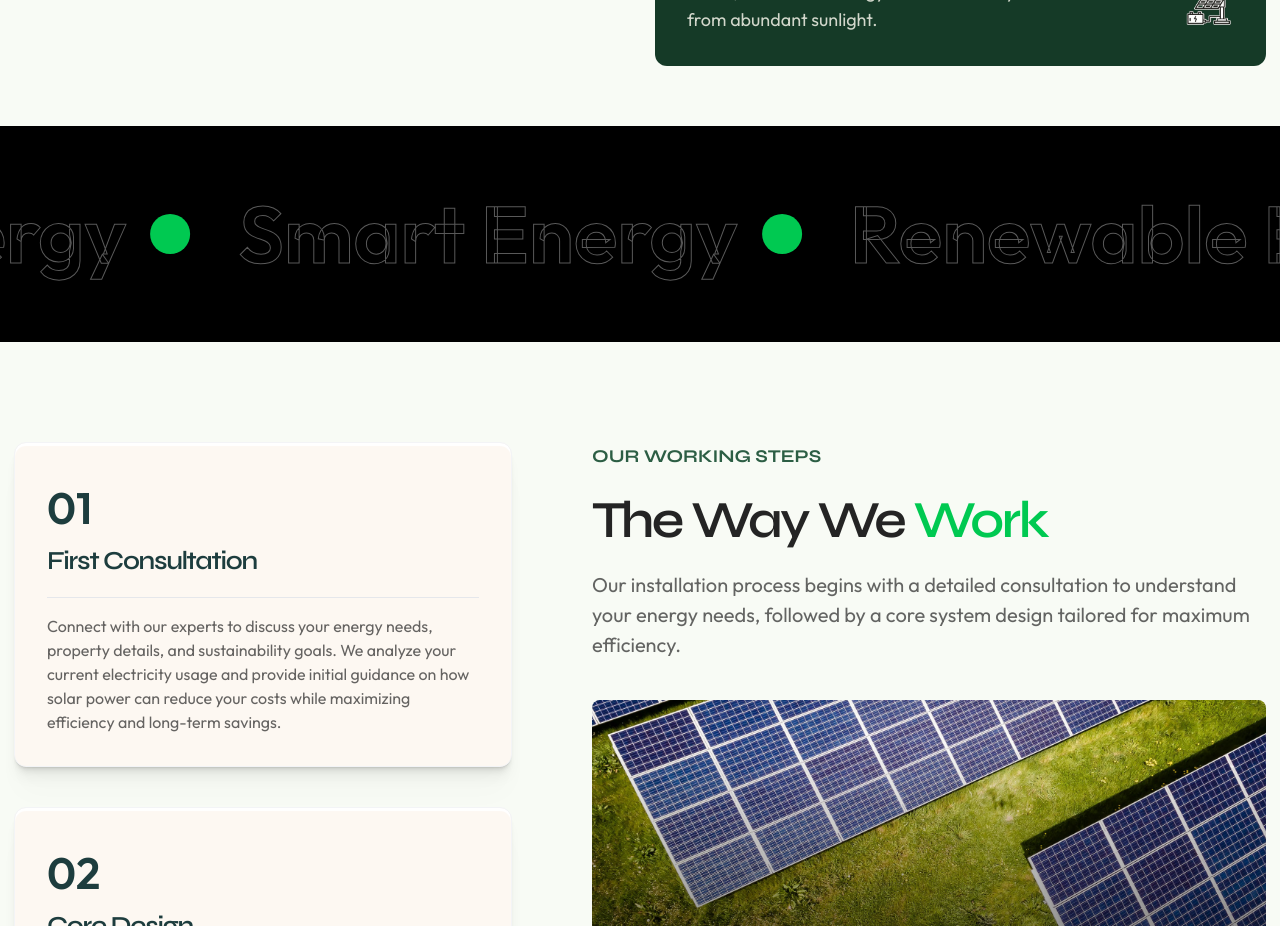
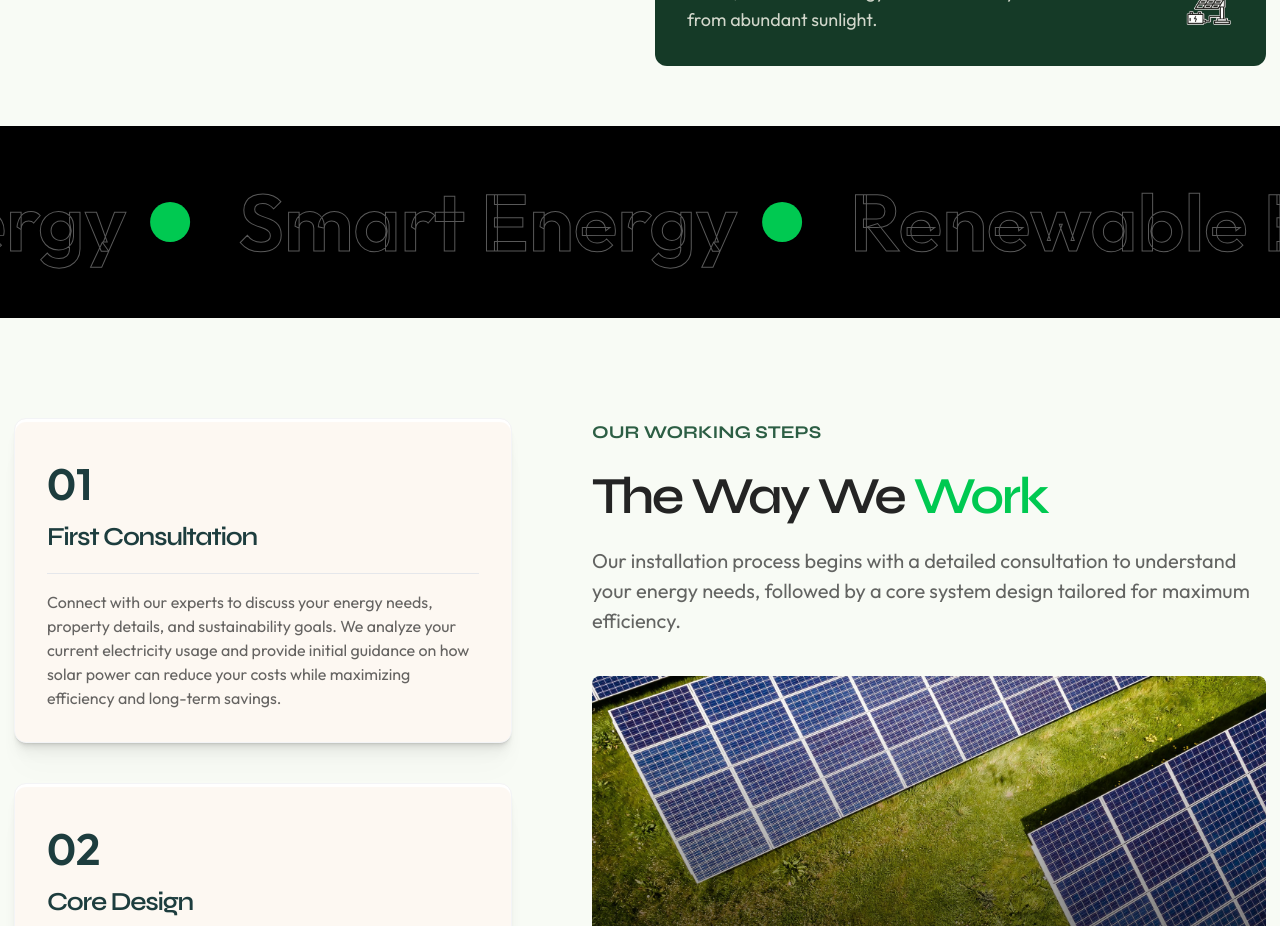
Before and after one commit to Raktim-b/solar-solutions-website, a React (Vite) app: page / in a window 1280 px wide. Shown: the part 4360-5286 px from the top of the page. Built offline with nearby package versions, Linux system fonts and the light colour scheme.

Commit message:
nes step added2

```diff
--- a/src/Components/AutoScroll/Autoscroll.jsx
+++ b/src/Components/AutoScroll/Autoscroll.jsx
@@ -1,15 +1,12 @@
 const items = ["Renewable Energy", "Smart Energy", "Renewable Energy"];
 const Autoscroll = () => {
   return (
-    <section className="bg-black py-4 sm:py-8 lg:py-12 relative z-10 overflow-hidden">
+    <section className="bg-black py-3 select-none sm:py-6 lg:py-9 relative z-10 overflow-hidden">
       <div className="relative w-full flex">
         {/* scrolling wrapper */}
         <div className="flex whitespace-nowrap animate-ticker">
           {[...items, ...items].map((text, i) => (
-            <div
-              key={i}
-              className="flex items-center gap-6 px-6 "
-            >
+            <div key={i} className="flex items-center gap-6 px-6 ">
               <span className="text-stroke text-[80px] font-semibold">
                 {text}
               </span>
```
